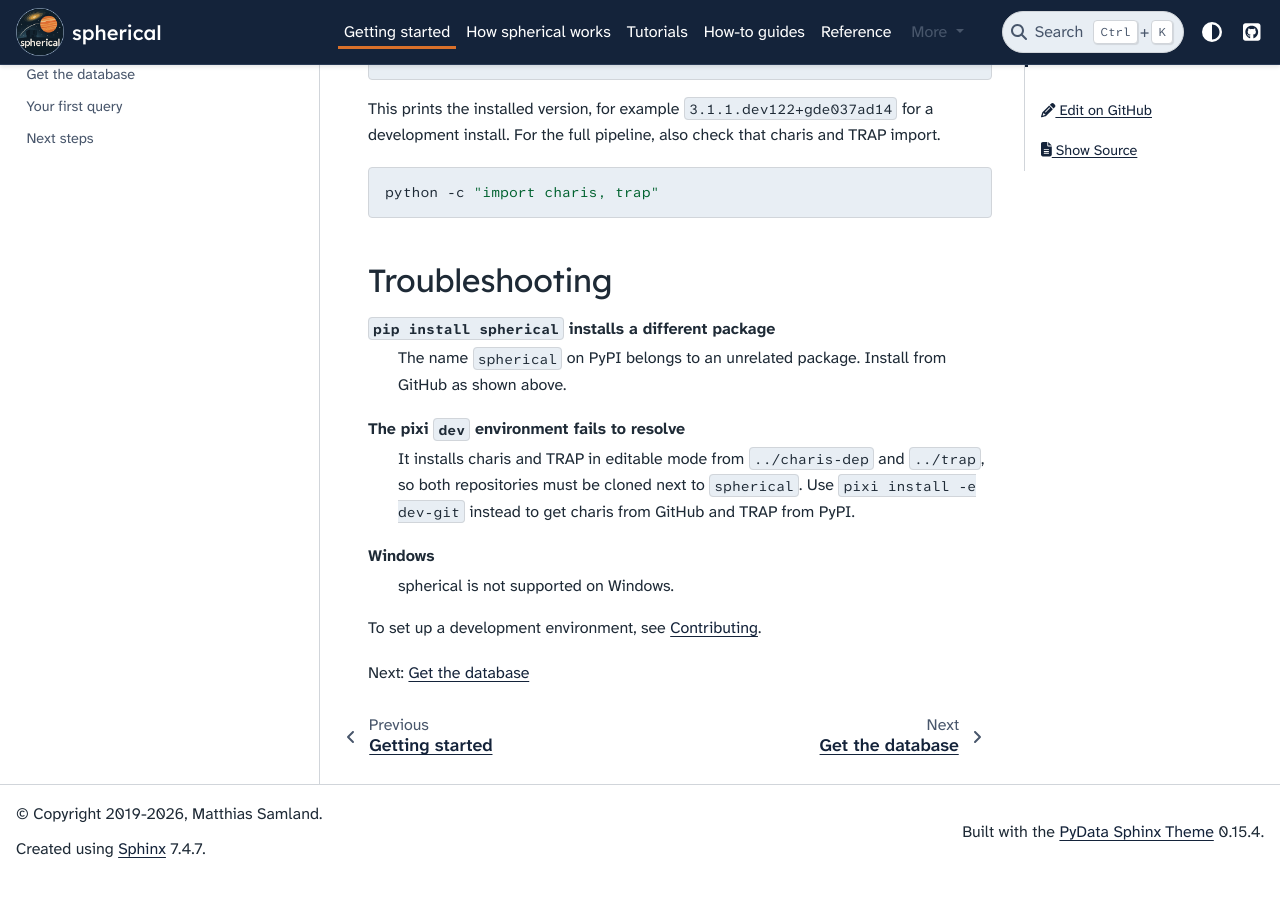
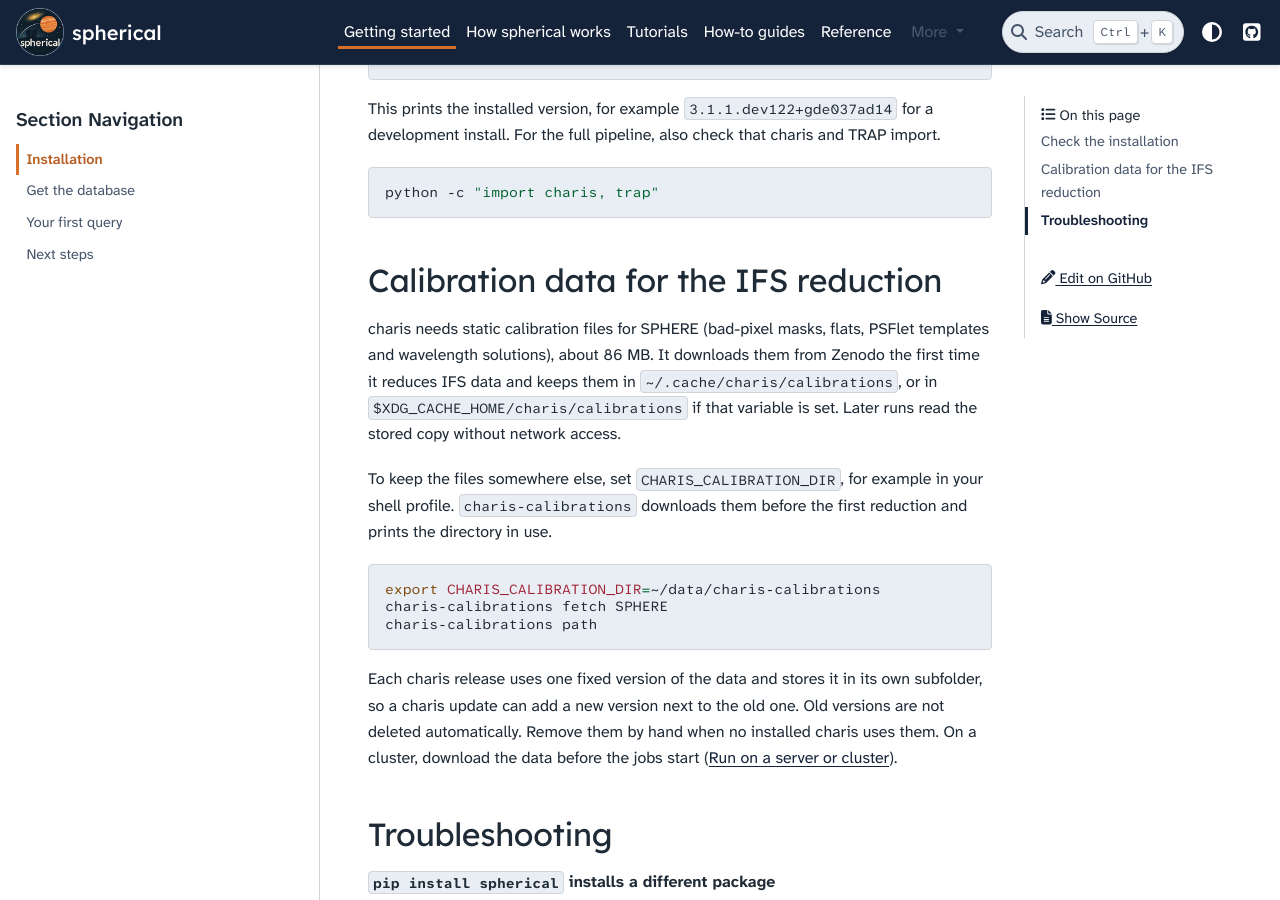
Before and after one commit to m-samland/spherical, a Sphinx documentation site: the page built from docs/getting-started/installation.md, in a window 1280 px wide and 900 px high, scrolled down 722 px. Built offline with Sphinx 7.4.7 and the PyData theme 0.15.4, drawn with Linux system fonts in a browser that asks for light colours; pages that are not in the unit, such as notebooks, are missing from menus; before the commit the page ends 1600 px from its top, so only the background shows below that.

Commit message:
Document where charis stores its downloaded calibration data
charis 2.3.0 no longer ships its calibration files and downloads them from Zenodo on the first IFS reduction. Users need to know where the files go, how to move them with CHARIS_CALIBRATION_DIR, and how to fetch them in advance on cluster nodes without network access.

````diff
--- a/docs/getting-started/installation.md
+++ b/docs/getting-started/installation.md
@@ -86,6 +86,30 @@ development install. For the full pipeline, also check that charis and TRAP impo
 python -c "import charis, trap"
 ```
 
+## Calibration data for the IFS reduction
+
+charis needs static calibration files for SPHERE (bad-pixel masks, flats, PSFlet
+templates and wavelength solutions), about 86 MB. It downloads them from Zenodo the
+first time it reduces IFS data and keeps them in `~/.cache/charis/calibrations`, or in
+`$XDG_CACHE_HOME/charis/calibrations` if that variable is set. Later runs read the
+stored copy without network access.
+
+To keep the files somewhere else, set `CHARIS_CALIBRATION_DIR`, for example in your
+shell profile. `charis-calibrations` downloads them before the first reduction and
+prints the directory in use.
+
+```bash
+export CHARIS_CALIBRATION_DIR=~/data/charis-calibrations
+charis-calibrations fetch SPHERE
+charis-calibrations path
+```
+
+Each charis release uses one fixed version of the data and stores it in its own
+subfolder, so a charis update can add a new version next to the old one. Old versions
+are not deleted automatically. Remove them by hand when no installed charis uses them.
+On a cluster, download the data before the jobs start
+([Run on a server or cluster](../how-to/server.md#download-the-charis-calibration-data-in-advance)).
+
 ## Troubleshooting
 
 `pip install spherical` installs a different package
````
Also changed, not shown: CHANGELOG.md (+4 -0 lines), README.md (+5 -0 lines), docs/how-to/server.md (+17 -0 lines), docs/how-to/troubleshooting.md (+10 -0 lines).
